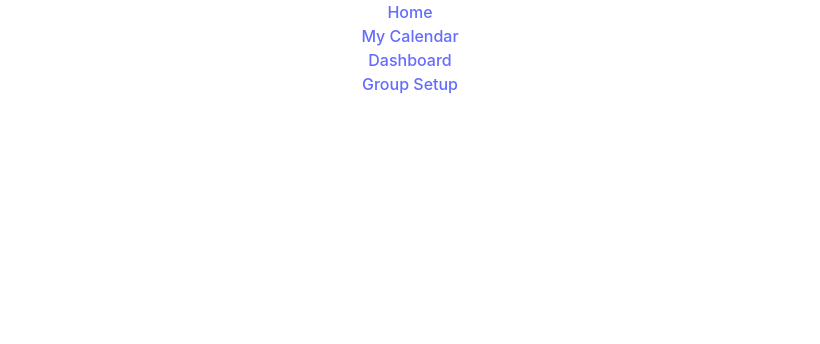
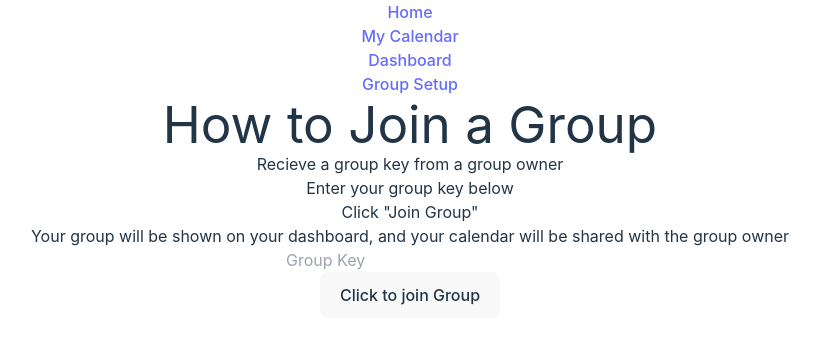
Before and after one commit to WPI-Hackathon/WPI-Hackathon.github.io, a React (Vite) app: page /joingroup in a window 1280 px wide. Shown: the top 344 px of the page, without its empty margins (230-1050 px from the left). Built offline with nearby package versions, Linux system fonts and the light colour scheme; no server answers.

Commit message:
initial group join setup

```diff
--- a/src/App.tsx
+++ b/src/App.tsx
@@ -6,6 +6,7 @@ import SignUpScreen from './screens/SignUpScreen'
 import NavBar from './components/NavBar'
 import ProfileScreen from './screens/ProfileScreen'
 import CreateGroupScreen from './screens/CreateGroupScreen'
+import JoinGroupScreen from './screens/JoinGroupScreen'
 
 function App() {
 
@@ -19,6 +20,7 @@ function App() {
         <Route path="/home" element={<HomeScreen />} />
         <Route path="/creategroup" element={<CreateGroupScreen />} />
         <Route path="/dashboard" element={<ProfileScreen />} />
+        <Route path="/joingroup" element={<JoinGroupScreen />} />
       </Routes>
     </>
   )
--- /dev/null
+++ b/src/screens/JoinGroupScreen.tsx
@@ -0,0 +1,74 @@
+import { useEffect, useState } from "react"
+import { doc, updateDoc, arrayUnion, getDoc } from "firebase/firestore"
+import { db, getAuth } from "../config/firebase"
+import { User, onAuthStateChanged } from "firebase/auth";
+
+export default function JoinGroupScreen() {
+
+  const auth = getAuth();
+
+  useEffect(() => {
+    onAuthStateChanged(auth, (user: User | null) => {
+      if (user) {
+        setUser(user)
+      } else {
+        setUser(user)
+      }
+    })
+  })
+
+  const [user, setUser] = useState(auth.currentUser)
+
+  const [key, setKey] = useState("")
+
+  const joinGroup = async () => {
+    if (!user) {
+      alert("you must be logged in to join a group")
+    } else {
+
+      //ensure group exists
+      const groupRef = doc(db, "groups", key);
+      const groupSnap = await getDoc(groupRef);
+      console.log(groupSnap)
+
+      if (groupSnap.exists()) {
+        const groupData = groupSnap.data();
+
+        //add to group
+        await updateDoc(groupRef, {
+          members: arrayUnion(user.uid)
+        })
+
+        //add to user profile
+        const userRef = doc(db, "users", user.uid);
+        await updateDoc(userRef, {
+          groups: arrayUnion({ name: groupData.name, id: groupRef.id })
+        });
+      } else {
+        alert("group does not exist");
+      }
+
+    }
+
+
+  }
+
+  return (
+    <div className="pt-20">
+      <div className="m-auto">
+        <h1>How to Join a Group</h1>
+        <ul className="list-inside">
+          <li>Recieve a group key from a group owner</li>
+          <li>Enter your group key below</li>
+          <li>Click "Join Group"</li>
+          <li>Your group will be shown on your dashboard, and your calendar will be shared with the group owner</li>
+        </ul>
+      </div>
+      <div className="mt-12">
+        <input className="w-1/4 text-center" type="text" placeholder="Group Key" onChange={event => setKey(event.target.value)} />
+      </div>
+      <button className="my-12" onClick={joinGroup}>Click to join Group</button>
+
+    </div>
+  )
+}
```
